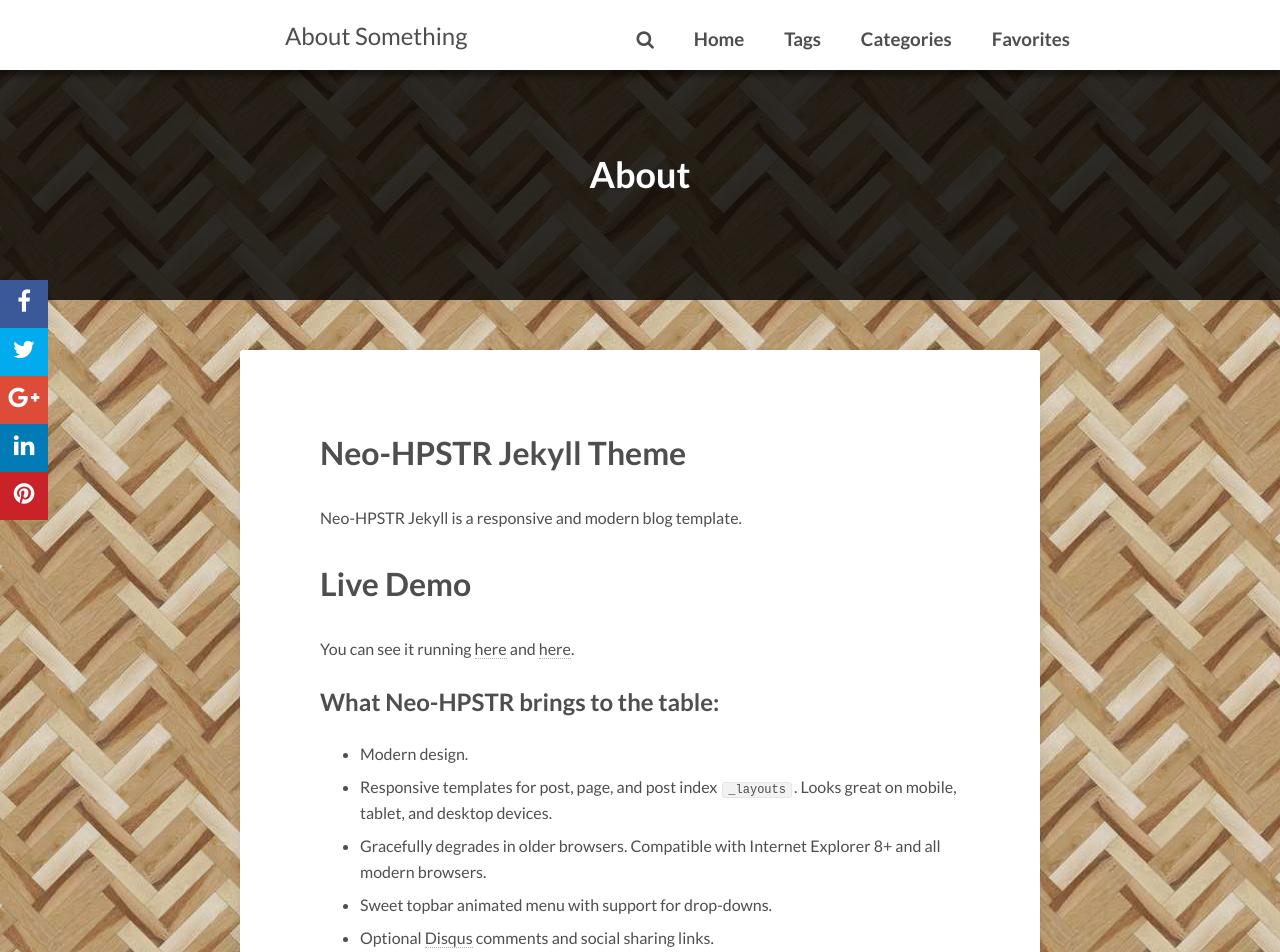
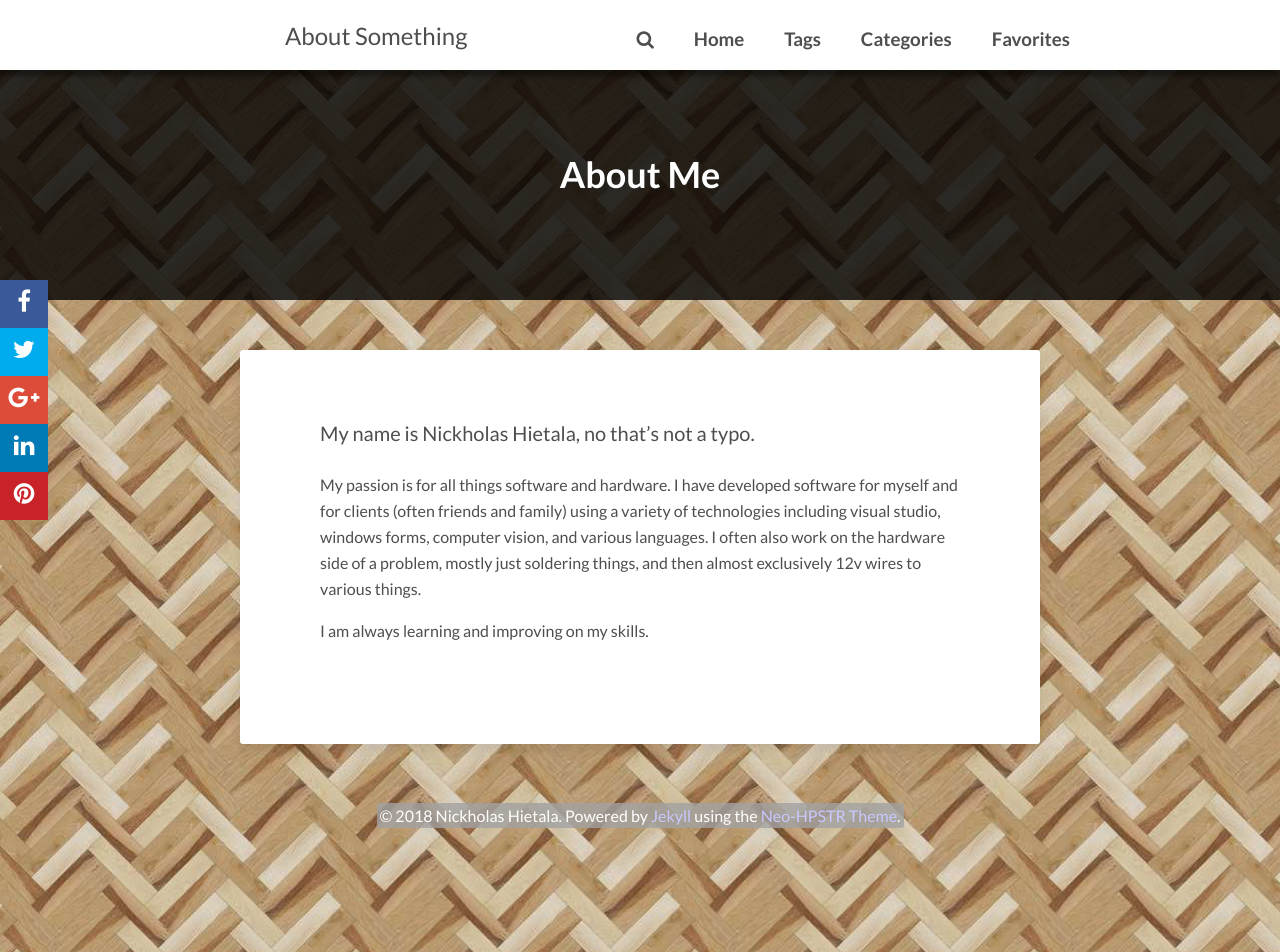
Before and after one commit to nchietala/nchietala.github.io, a Jekyll site: the page built from about.md, in a window 1280 px wide and 1400 px high. Shown: the top 952 px of the window. Built offline with Jekyll 4.4.1, drawn with Linux system fonts in a browser that asks for light colours; nearby versions of some CDN libraries; comment, search, counter and statistics services are not loaded; some of the changed text lies outside the part shown.

Commit message:
fix: fixed about page

```diff
--- a/_includes/author.html
+++ b/_includes/author.html
@@ -1,6 +1,6 @@
 <div class="read-more">
   <div class="read-more-header">
-    <a href="{{ site.owner.site }}" class="read-more-btn">About the Author</a>
+    <a href="/about-me" class="read-more-btn">About the Author</a>
   </div><!-- /.read-more-header -->
   <div class="read-more-content author-info">
     <h3>{{site.owner.name}}</h3>
--- a/about.md
+++ b/about.md
@@ -1,36 +1,12 @@
 ---
 layout: page
-title: About
-share: true
+title: About Me
+share: false
+permalink: about-me
 ---
 
-# Neo-HPSTR Jekyll Theme
+My name is Nickholas Hietala, no that's not a typo.
 
-Neo-HPSTR Jekyll is a responsive and modern blog template.
+My passion is for all things software and hardware. I have developed software for myself and for clients (often friends and family) using a variety of technologies including visual studio, windows forms, computer vision, and various languages. I often also work on the hardware side of a problem, mostly just soldering things, and then almost exclusively 12v wires to various things.
 
-# Live Demo
-
-You can see it running [here](http://blog.rhesoft.com/) and [here](http://aronbordin.com/neo-hpstr-jekyll-theme/).
-
-
-## What Neo-HPSTR brings to the table:
-
-* Modern design.
-* Responsive templates for post, page, and post index `_layouts`. Looks great on mobile, tablet, and desktop devices.
-* Gracefully degrades in older browsers. Compatible with Internet Explorer 8+ and all modern browsers.
-* Sweet topbar animated menu with support for drop-downs.
-* Optional [Disqus](http://disqus.com) comments and social sharing links.
-* [Open Graph](https://developers.facebook.com/docs/opengraph/) and [Twitter Cards](https://dev.twitter.com/docs/cards) support for a better social sharing experience.
-* Simple [custom 404 page](http://mmistakes.github.io/hpstr-jekyll-theme/404.html) to get you started.
-* Stylesheets for Pygments and Coderay [syntax highlighting](http://mmistakes.github.io/hpstr-jekyll-theme/code-highlighting-post/) to make your code examples look snazzy
-* Author panel, with social links
-* Read more tag support(similar with Wordpress ).
-
-![Preview](http://aronbordin.com/images/neo-hpstr-jekyll-theme-preview.png)
-
-
----
-
-## Getting Started
-
-Neo-HPSTR takes advantage of Sass and data files to make customizing easier. These features require Jekyll 2.x and will not work with older versions of Jekyll.
+I am always learning and improving on my skills.
```
